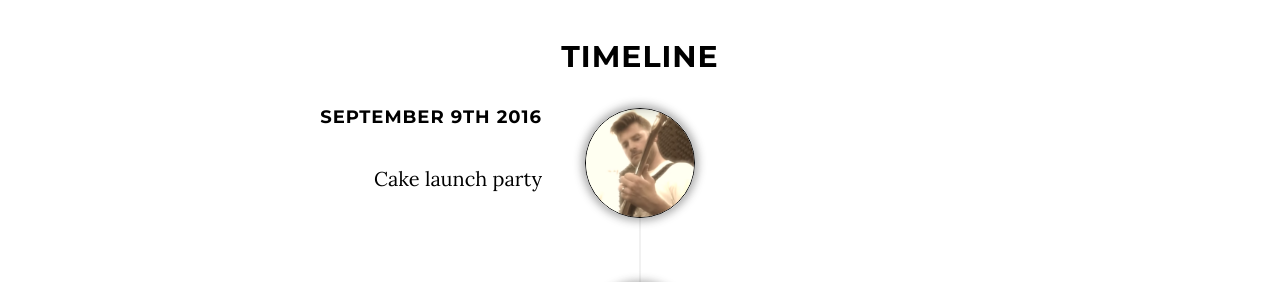
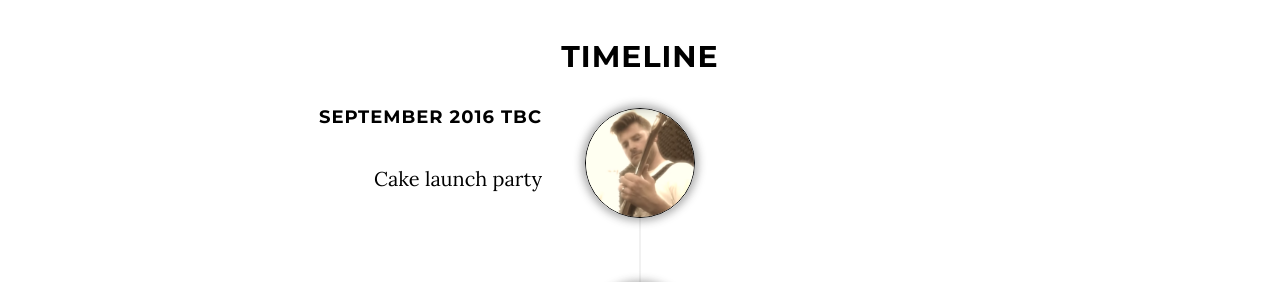
Before and after one commit to Joegrundman/hugsar, a Jekyll site: the page built from index.html, in a window 1280 px wide and 900 px high, scrolled down 2199 px. Shown: the part 154-436 px from the top of the window. Built offline with Jekyll 4.4.1, drawn with Linux system fonts in a browser that asks for light colours; nearby versions of some CDN libraries; comment, search, counter and statistics services are not loaded.

Commit message:
timeline

```diff
--- a/_config.yml
+++ b/_config.yml
@@ -115,7 +115,7 @@ events:
   #   date: "September 2016"
   #   description: "Playing at Hammersmith Arena!"
   - image: "/img/timeline/hugsar-guitar.png"
-    date: " September 9th 2016"
+    date: " September 2016 TBC"
     description: "Cake launch party"
   # - image: "/img/timeline/hugsar-drummer.png"
   #   date: "Aug 2016"
```
